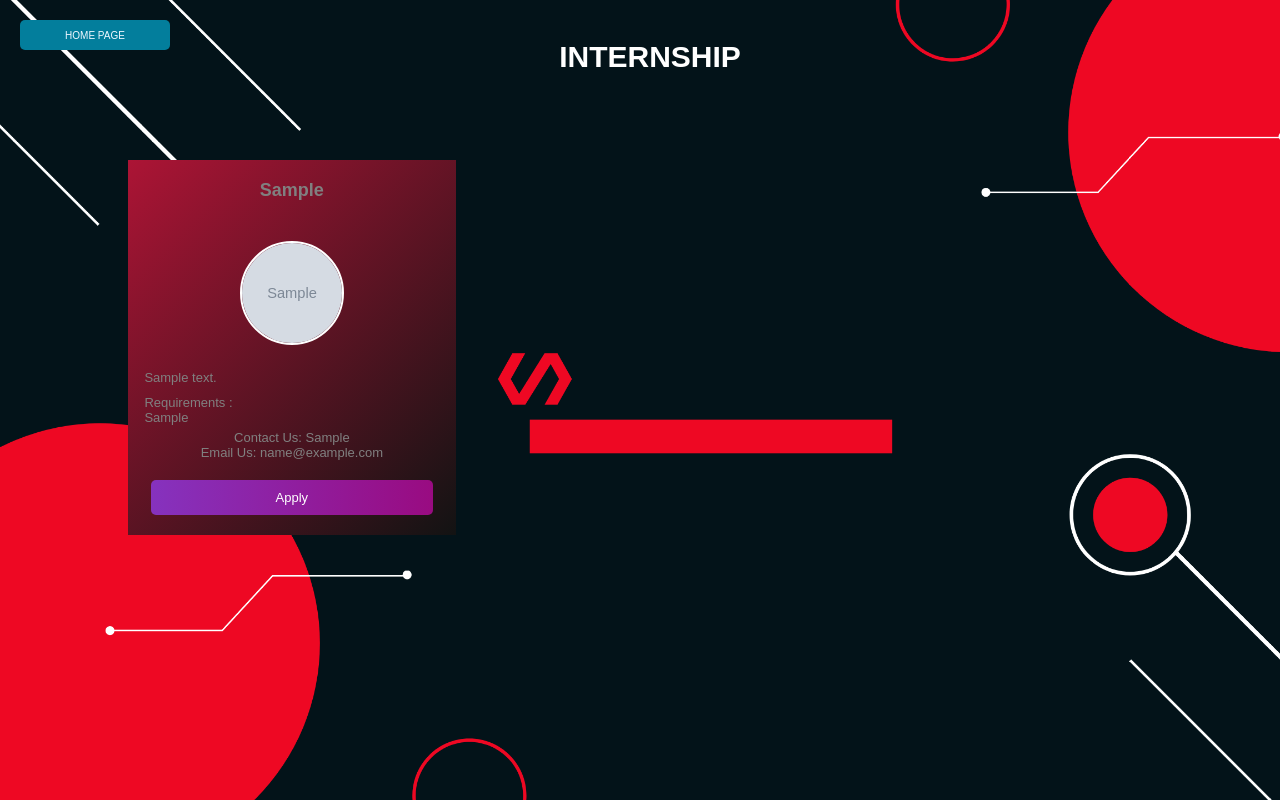
After one commit to Brax-1/aitecellInternship, a PHP site: page /html/internship.php in a window 1280 px wide. The commit adds this page. Run offline with PHP 8.4, Linux system fonts and the light colour scheme; tables that the repository leaves empty or names only in its code hold one stand-in row (values such as "Sample post"); grey boxes marked "Sample" are stand-in pictures; data that the repository does not hold is empty.

Commit message:
internship

```diff
--- /dev/null
+++ b/css/internship.css
@@ -0,0 +1,242 @@
+*{
+    padding: 0;
+    margin: 0;
+}
+.back{
+    width: 100%;
+    height: 100vh;
+    position: fixed;
+
+    background: url(../images/Red\ and\ Black\ Dark\ Gamer\ Sports\ YouTube\ Channel\ Art.png);
+    background-size: cover;
+}
+.container{
+    font-family: 'Poppins', sans-serif;
+    width: 100%;
+    position: absolute;
+    align-items: center;
+    justify-content: center;
+    display: flex;
+    top: 20%;
+
+}
+.card-wrapper{
+    display: grid;
+    grid-template-columns: repeat(4, 1fr);
+    width: 80%;
+    grid-gap: 2%;
+}
+.card{
+    width: 100%;
+    display: flex;
+    flex-direction: column;
+    text-align: center;
+    background-image: linear-gradient(-45deg, #121313, #ac1435);
+
+    justify-content: space-between;
+    align-items: center;
+    font-size: 13px;
+
+
+}
+.home{
+    position: absolute;
+    color: aliceblue;
+    outline: none;
+    font-family: 'Poppins', sans-serif;
+    text-decoration: none;
+    width: 200px;
+    height: 30px;
+    top: 20px;
+    background: rgb(3, 126, 156);
+    left: 20px;
+    border-radius: 5px;
+    text-align: center;
+    align-items: center;
+    justify-content: center;
+    display: flex;
+}
+.home:hover{
+    background: rgb(4, 198, 247);
+    transition: 0.5s;
+    transform: scale(0.99);
+}
+.intern{
+
+    position: absolute;
+    width: 100%;
+    color: white;
+    margin: 40px 10px;
+    text-align: center;
+    font-family: 'Poppins', sans-serif;
+    font-weight: 800;
+    font-size: 40px;
+}
+
+
+.card:hover {
+	background-image: linear-gradient(45deg, #32b9be, #3888d3, #d62fc0);
+	transform-style: preserve-3d;
+	transform: scale(1.02);
+	transition: all ease 0.5s;
+
+}
+.card:hover .contact {
+    color: white;
+    transition: 0.3s;
+
+
+}
+.card:hover .email {
+    color: white;
+    transition: 0.3s;
+
+
+}
+.card:hover .desc {
+    color: white;
+    transition: 0.3s;
+
+
+}
+.card:hover .topic {
+    color: white;
+    transition: 0.3s;
+
+
+}
+.card:hover .Requirements{
+    color: white;
+    transition: 0.3s;
+
+
+}
+.card .topic{
+    margin: 20px;
+    font-size: 20px;
+
+    color: grey;
+    font-weight: 900;
+
+}
+.card .img{
+    width: 100px;
+    height: 100px;
+    margin-top: 20px;
+    margin-bottom: 20px;
+    border-radius: 50%;
+    border: 2px solid white;
+}
+.card .img img{
+    width: 100%;
+    border-radius: 50%;
+    height: 100%;
+
+}
+.card .desc{
+    color: grey;
+    text-align: left;
+    padding: 5px 20px;
+    width: 90%;
+
+}
+.card .Requirements{
+    color: grey;
+    text-align: left;
+    padding: 5px 20px;
+    width: 90%;
+
+
+}
+.card .contact{
+    color: grey;
+    text-align: left;
+    padding: 0px 20px;
+}
+.card .email{
+    color: grey;
+    text-align: left;
+    padding: 0px 20px;
+}
+.card .apply{
+    margin: 20px;
+    width: 80%;
+    background-image: linear-gradient(to right, #8632be, #990b81, #ac1435);
+    border-radius: 5px;
+    background-size: 200%;
+    padding: 10px;
+
+}
+.card .apply .ref{
+        text-decoration: none;
+    color: white;
+}
+
+
+.card .apply:hover {
+    background-position: right;
+    transform: scale(0.99);
+    transition: 0.5s;
+}
+.card .apply:hover .card{
+    box-shadow: hotpink;
+    transition: 0.5s;
+}
+@media (max-width:1600px){
+    .card-wrapper{
+        grid-template-columns: repeat(3, 1fr);
+
+    }
+    .card .topic{
+       font-size: 18px;
+
+    }
+    .home {
+
+        width: 150px;
+        height: 30px;
+        font-size: 10px;
+
+    }
+    .intern {
+        font-size: 30px;
+    }
+}
+@media (max-width:1000px){
+    .card-wrapper{
+        grid-template-columns: repeat(2, 1fr);
+
+    }
+    .card .topic{
+        font-size: 16px;
+
+     }
+}
+@media (max-width:700px){
+    .card-wrapper{
+        grid-template-columns: repeat(1, 1fr);
+
+    }
+    .card .topic{
+        font-size: 14px;
+
+     }
+     .home {
+
+        width: 90%;
+
+
+    }
+    .intern {
+
+        margin-top: 70px;
+
+    }
+}
+@media (max-width:700px){
+    .card {
+        font-size: 11px;
+}
+
+
+}
--- a/css/login.css
+++ b/css/login.css
@@ -9,7 +9,7 @@
 	width: 100%;
 	height: 100%;
 	position: fixed;
-	background: linear-gradient(135deg, #5a05ca, rgb(92, 202, 253));
+	background: linear-gradient(135deg, #0533ca, rgb(92, 202, 253));
 }
 
 .content .left {
--- a/html/inovattion.php
+++ b/html/inovattion.php
@@ -15,9 +15,7 @@
 <body>
 
 <a href='https://aitecell.in/' class="home">HOME PAGE</a>
-<div class="back">
 
-</div>
 	<div class="container">
 
 		<ul id="autoWidth" class="cs-hidden">
@@ -41,7 +39,7 @@
 
 			<div class="details">
 
-			<p><?php echo $res['description'];?><br>Contact: <?php echo $res['contact'];?><br> Email: <?php echo $res['email'];?></p>
+			<p><?php echo $res['description'];?><br>Requirements:<br><?php echo $res['requirements'];?><br><br>Contact: <?php echo $res['contact'];?><br> Email: <?php echo $res['email'];?></p>
 
 			<form action="data.php?table=<?php echo $res['topic'];?>" method="post"></form>
 
--- a/html/insert.php
+++ b/html/insert.php
@@ -3,6 +3,7 @@ session_start();
 $conn = mysqli_connect("remotemysql.com","MIgbqQ56pk","k4T02GvM0s","MIgbqQ56pk") or die("Connection failed");
 
 $stopic = $_POST['topic'];
+$sreq = $_POST['req'];
     $sdesc = $_POST['desc'];
     $simg = $_FILES['image'];
 
@@ -25,12 +26,12 @@ $stopic = $_POST['topic'];
         $destinationfile = '../images/'.$simagefile;
         move_uploaded_file($sfiletemp,$destinationfile);
 
-        $sql = "insert into internship(topic,description,image,contact,email,link,username) value('{$stopic}','{$sdesc}','{$destinationfile}','{$scont}','{$semail}','{$sweb}','{$suser}');";
+        $sql = "insert into internship(topic,description,image,contact,email,link,username,requirements) value('{$stopic}','{$sdesc}','{$destinationfile}','{$scont}','{$semail}','{$sweb}','{$suser}','{$sreq}');";
         $result = mysqli_query($conn,$sql) or die("Unscess");
 
 
 
-        header("Location: inovattion.php");
+        header("Location: internship.php");
         mysqli_close($conn);
     }
 ?>
--- /dev/null
+++ b/html/internship.php
@@ -0,0 +1,44 @@
+<!doctype html>
+<html>
+<head>
+<meta charset="utf-8">
+<meta http-equiv="X-UA-Compatible" content="IE=edge">
+<meta name="viewport" content="width=device-width, initial-scale=1.0">
+<title>INNOVATION</title>
+<link rel="stylesheet" href="../css/internship.css"/>
+
+</head>
+
+<body>
+    <?php
+    $conn = mysqli_connect("remotemysql.com","MIgbqQ56pk","k4T02GvM0s","MIgbqQ56pk") or die("Connection failed");
+    $sql = "select * from internship ;";
+      $result = mysqli_query($conn,$sql) or die("query failed");
+
+
+      ?>
+
+<div class="back"></div>
+<a href='https://aitecell.in/' class="home">HOME PAGE</a>
+<div class="intern">INTERNSHIP</div>
+
+<section class="container">
+    <div class="card-wrapper">
+        <?php while($res = mysqli_fetch_assoc($result)){ ?>
+    <div class="card">
+    <div class="topic"><?php echo $res['topic'];?></div>
+    <div class="img"><img src="<?php echo $res['image'];?>" alt="" srcset=""></div>
+    <div class="desc"><?php echo $res['description'];?></div>
+    <div class="Requirements">Requirements : <br><?php echo $res['requirements'];?><br></div>
+    <div class="contact">Contact Us: <?php echo $res['contact'];?></div>
+    <div class="email">Email Us: <?php echo $res['email'];?></div>
+    <div class="apply"><a href="getDataRegistered.php?link=<?php echo $res['link'];?>&topic=<?php echo $res['topic'];?>" class="ref"> Apply</a></div>
+</div>
+<?php } ?>
+</div>
+</section>
+
+
+
+</body>
+</html>
--- a/html/loginpage.html
+++ b/html/loginpage.html
@@ -15,7 +15,7 @@
       <h2>Army Institute of Tech - Ait Ecell</h2>
   </div>
 
-<a href="inovattion.php" class="mainpage">MAIN PAGE</a>
+<a href="internship.php" class="mainpage">MAIN PAGE</a>
         <div class="content">
             <div class="left">
                 <div class="login-content">
```
Also changed, not shown: css/style.css (+7 -4 lines), html/edit.php (+11 -1 lines), html/insertDeatil.php (+9 -0 lines), html/update.php (+5 -14 lines), images/1522932670431.png (added), images/1522932670431o.jpg (added), images/1598705383789.jpg (added), images/download.jpg (added), images/learnTez.jpg (added), images/logo-new@1x.png (added).
